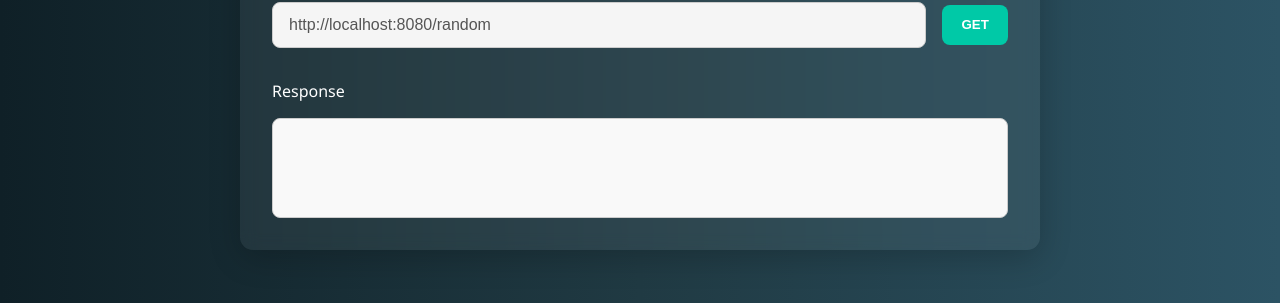
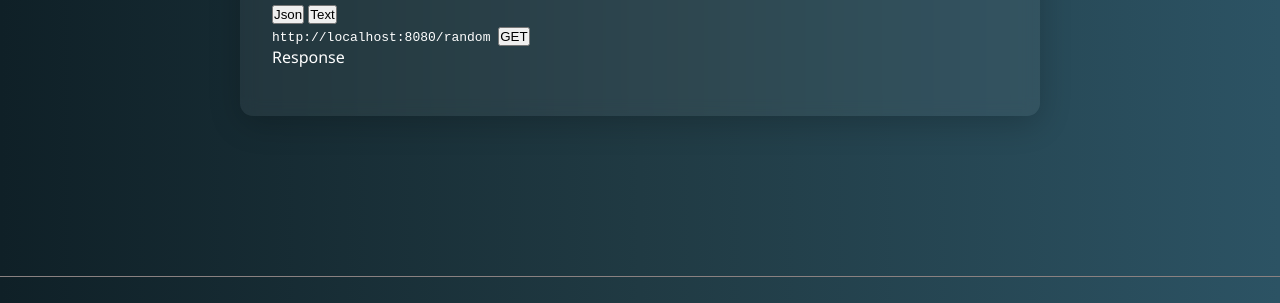
Before and after one commit to VishalGRV/semen-retention-api, a website: page index.html in a window 1280 px wide. Shown: the part 664-967 px from the top of the page. Drawn offline with Linux system fonts and the light colour scheme.

Commit message:
feat: add data-format button

```diff
--- a/index.html
+++ b/index.html
@@ -42,19 +42,20 @@
     </section>
 
     <main>
-      <h2>How to use?</h2>
-      <form>
-        <input
-          id="request"
-          type="text"
-          value="http://localhost:8080/random"
-          disabled
-        />
-        <button type="submit" id="get_btn">GET</button>
-      </form>
+      <div class="header-with-options">
+        <h2>How to use?</h2>
+        <div class="format-toggle">
+          <button class="format-btn active" data-format="json">Json</button>
+          <button class="format-btn" data-format="text">Text</button>
+        </div>
+      </div>
+      <div class="request-div">
+        <code class="request"> http://localhost:8080/random </code>
+        <button type="submit" class="get_btn">GET</button>
+      </div>
       <div class="api-response">
         <label for="response">Response</label>
-        <textarea name="response" id="response"> </textarea>
+        <pre name="response" class="response"></pre>
       </div>
     </main>
 
```
